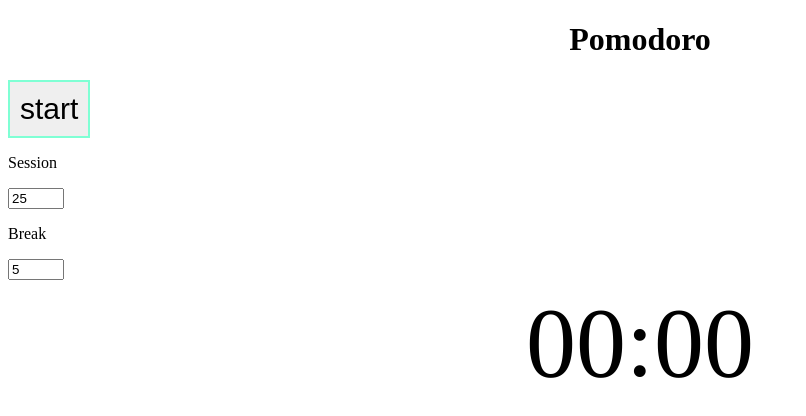
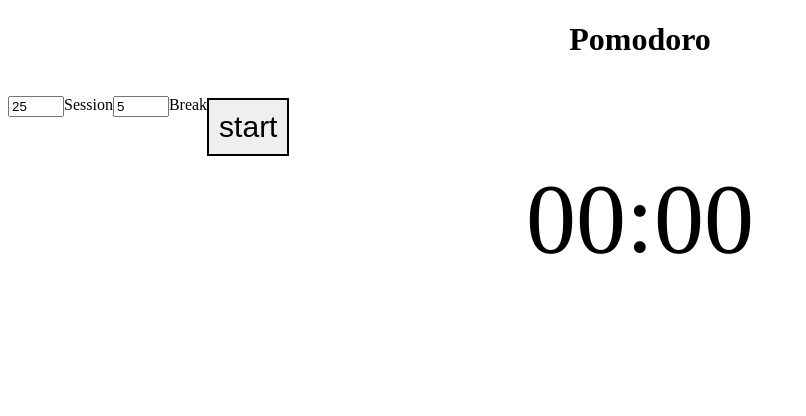
Before and after one commit to DeVlad/pomodoro-clock, a website: page src/index.html in a window 1280 px wide. Shown: the whole page, without its empty margins (0-806 px from the left). Drawn offline with Linux system fonts and the light colour scheme.

Commit message:
html structure fixes

```diff
--- a/src/css/style.css
+++ b/src/css/style.css
@@ -9,21 +9,23 @@
 }
 
 #clock {
-
     padding: 5px;
     font-size: 100px;
     text-align: center;
-   /* border: 2px solid black; */
+    /* border: 2px solid black; */
+}
 
+.settings {
+    float: left;
 }
 
 #start {
-    border: 2px solid aquamarine;
+    border: 2px solid black;
     text-align: center;
     font-size: 30px;
     padding: 10px;
+    cursor: pointer;
 }
-
 
 .center {
     margin: auto;
--- a/src/index.html
+++ b/src/index.html
@@ -12,22 +12,18 @@
 
 <body>
     <h1>Pomodoro</h1>
+    <p class="settings">Session
+        <input type="number" class="settings" size="2" min="1" max="60" id="session-duration" name="session" value="25" /></p>
+    <p class="settings">Break
+        <input type="number" class="settings" size="2" min="5" max="20" id="break-duration" name="session" value='5' /></p><br>
     <button id="start" onclick="startPomodoro(10)">start</button>
-    <p>Session
-        <p>
-            <input type='number' size='2' min="1" max="60" id='session-duration' name='session' value='25' />
-            <p>Break</p>
-            <input type='number' size='2' min="5" max="20" id='break-duration' name='session' value='5' />
 
+    <div id="clock">00:00</div>
 
-            <div id="clock">00:00</div>
-
-
-            <div class="content"></div>
-            <!-- <script src="https://ajax.googleapis.com/ajax/libs/jquery/3.1.0/jquery.min.js"></script> -->
-            <!-- build:js js/twitch.min.js -->
-            <script src="js/pomodoro.js" type="text/javascript"></script>
-            <!-- /build -->
+    <!-- <script src="https://ajax.googleapis.com/ajax/libs/jquery/3.1.0/jquery.min.js"></script> -->
+    <!-- build:js js/twitch.min.js -->
+    <script src="js/pomodoro.js" type="text/javascript"></script>
+    <!-- /build -->
 </body>
 
 </html>
```
